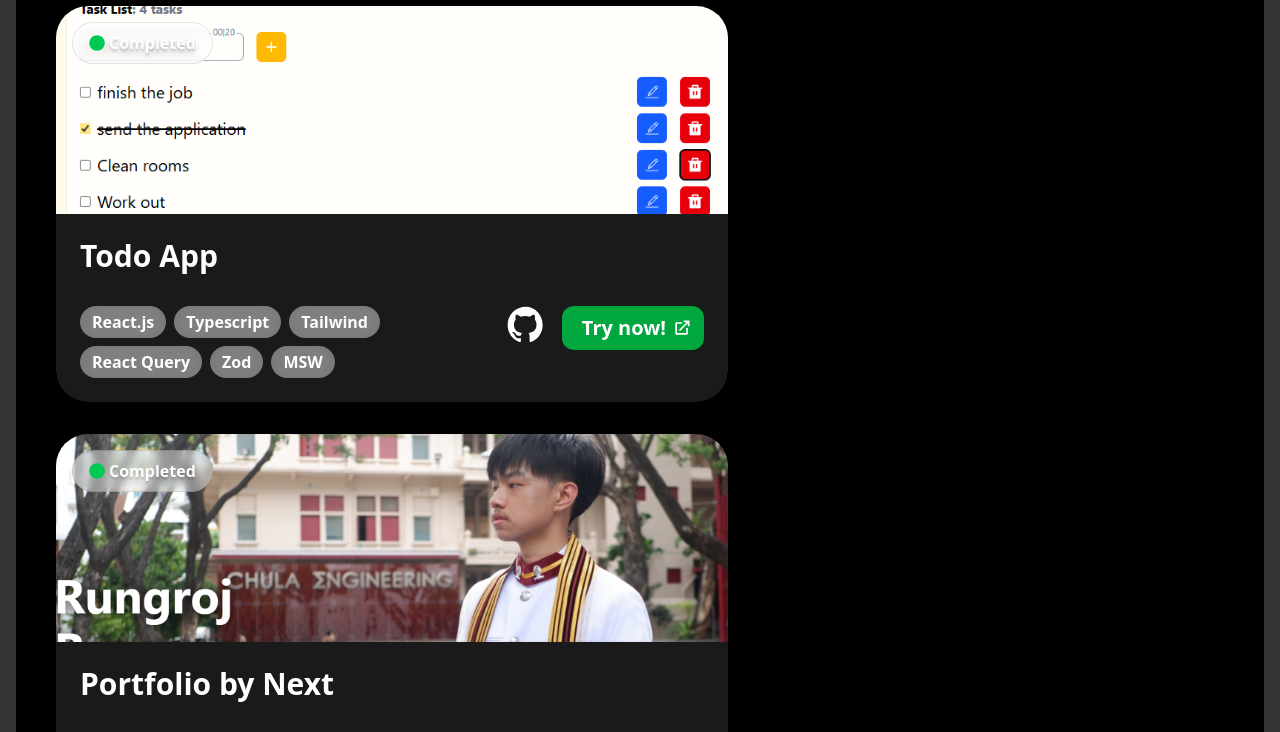
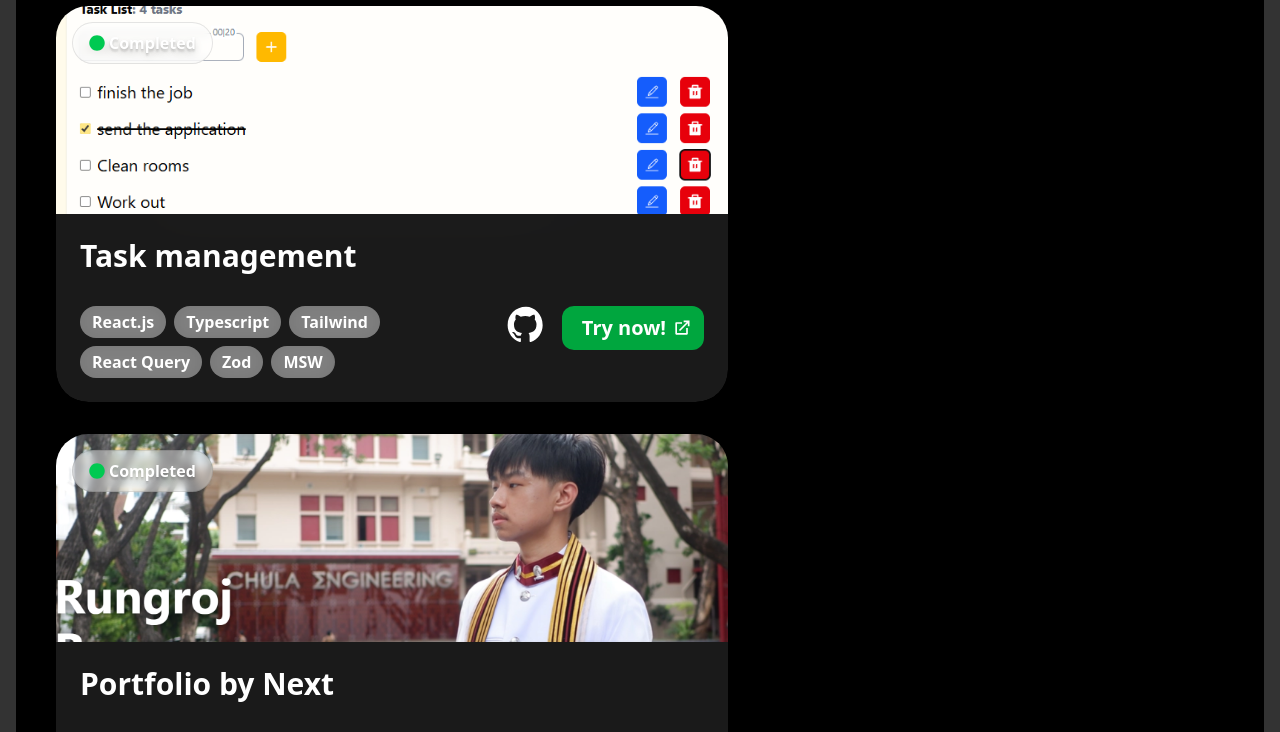
Before and after one commit to Imperator7/portfolio-next, a Next.js app: page / in a window 1280 px wide. Shown: the part 1360-2092 px from the top of the page. Built offline with nearby package versions, Linux system fonts and the light colour scheme.

Commit message:
chore: change project name and its picture filename

```diff
--- a/layout/Projects.jsx
+++ b/layout/Projects.jsx
@@ -5,12 +5,12 @@ import Project from '../components/Project'
 
 const projects = [
   {
-    name: 'Todo App',
-    img: 'picture/todo-app.png',
-    description: 'portfolio built with Next.js',
+    name: 'Task management',
+    img: 'picture/task-management.png',
+    description: 'Production-ready task management with optimistic updates',
     type: 'From Scratch',
     stack: ['React.js', 'Typescript', 'Tailwind', 'React Query', 'Zod', 'MSW'],
-    link: 'https://todolist-frontend-sand.vercel.app/',
+    link: 'https://task-management-rungroj.vercel.app/',
     github: 'https://github.com/Imperator7/todolist-frontend',
     stage: 'Completed',
   },
```
Also changed, not shown: public/picture/task-management.png (renamed from public/picture/todo-app.png).
